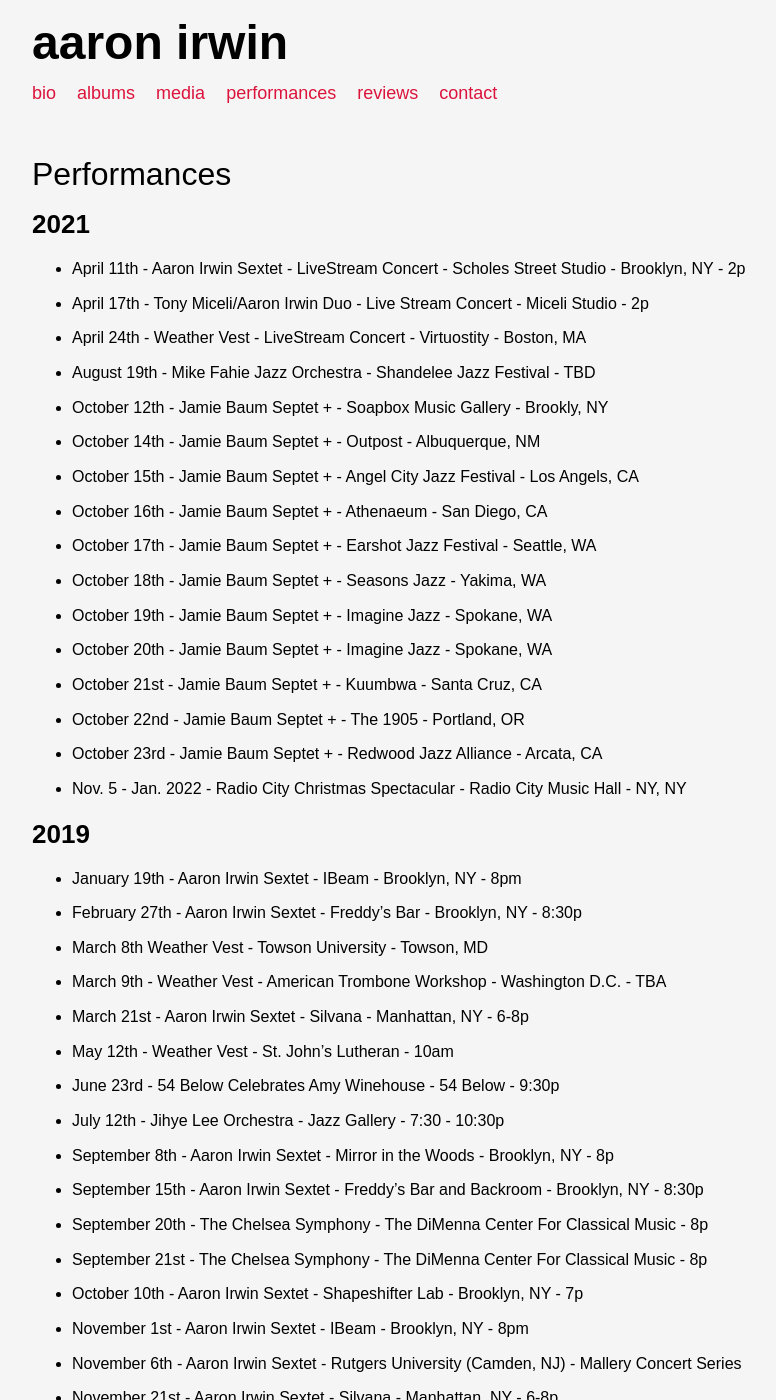
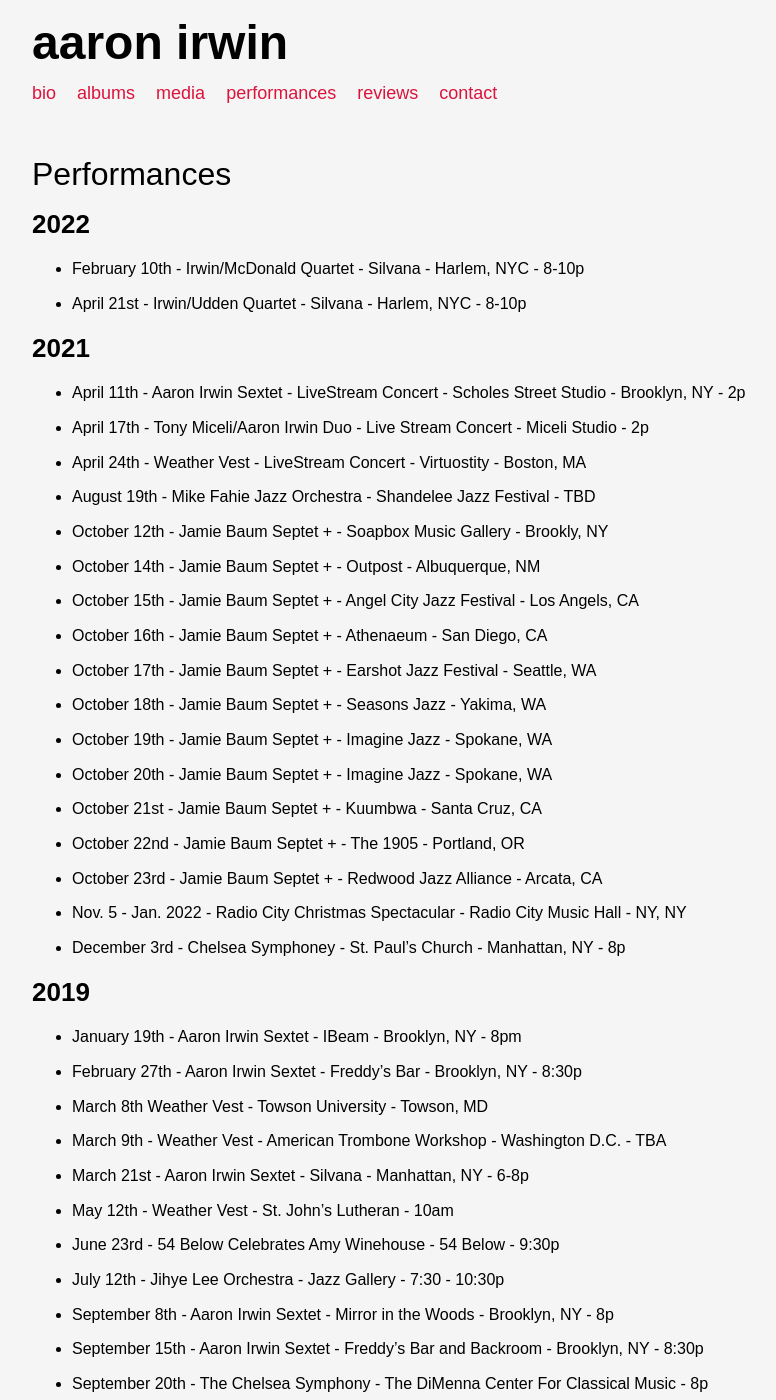
Before and after one commit to ryanve/aaronirwin.com, a Jekyll site: the page built from performances.md, in a window 1280 px wide and 1400 px high. Shown: the whole window, without its empty margins (128-904 px from the left). Built offline with Jekyll 4.4.1, drawn with Linux system fonts in a browser that asks for light colours.

Commit message:
Update performances.md (#119)

```diff
--- a/performances.md
+++ b/performances.md
@@ -3,6 +3,11 @@
 ---
 
 # Performances
+
+## 2022
+
+- February 10th - Irwin/McDonald Quartet - Silvana - Harlem, NYC - 8-10p
+- April 21st - Irwin/Udden Quartet - Silvana - Harlem, NYC - 8-10p
 
 
 ## 2021
@@ -23,6 +28,7 @@
 - October 22nd - Jamie Baum Septet + - The 1905 - Portland, OR
 - October 23rd - Jamie Baum Septet + - Redwood Jazz Alliance - Arcata, CA
 - Nov. 5 - Jan. 2022 - Radio City Christmas Spectacular - Radio City Music Hall - NY, NY
+- December 3rd - Chelsea Symphoney - St. Paul's Church - Manhattan, NY - 8p
 
 
 ## 2019
```
